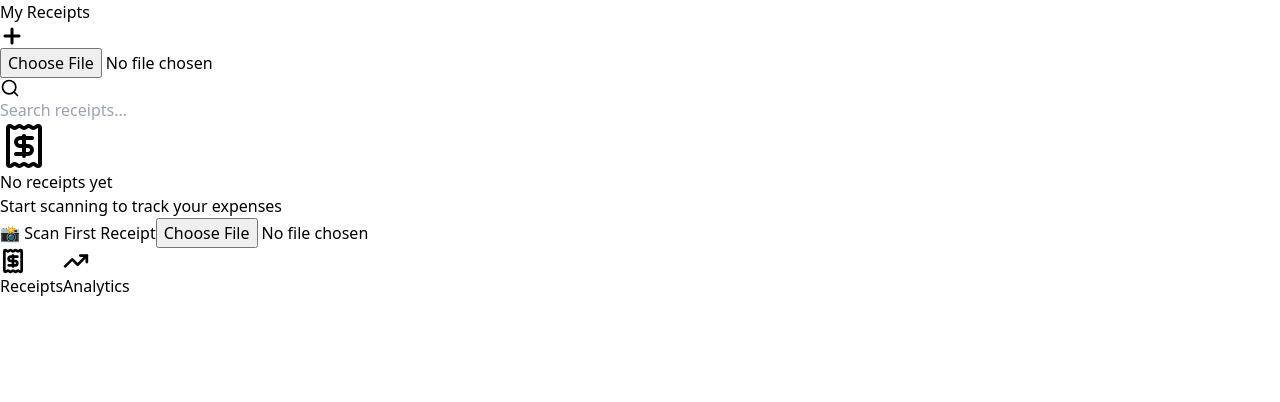
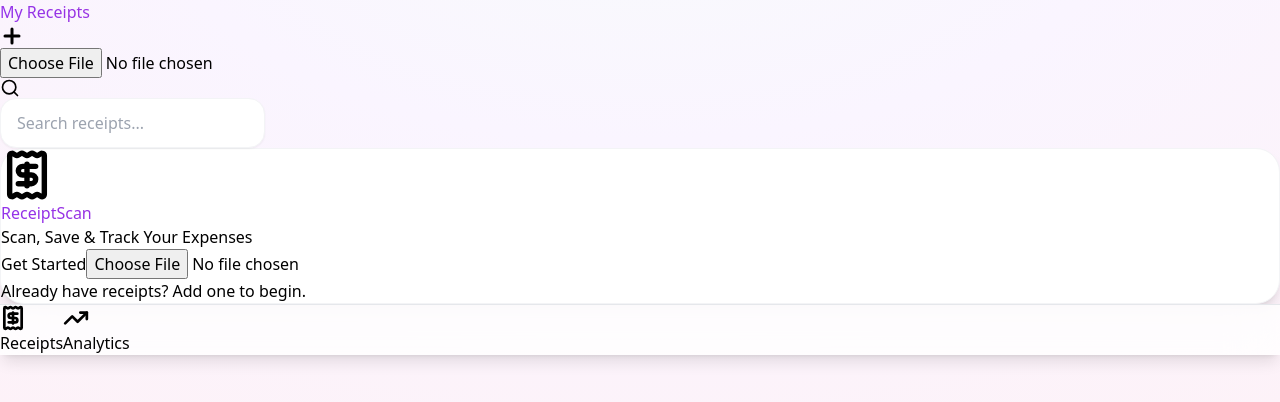
Before and after one commit to Kardaoui-Bellal/receipt-scanner-app, a React (Vite) app: page / in a window 1280 px wide. Shown: the top 402 px of the page. Built offline with nearby package versions, Linux system fonts and the light colour scheme.

Commit message:
redesign 2

```diff
--- a/src/App.jsx
+++ b/src/App.jsx
@@ -200,7 +200,7 @@
         {/* Header */}
         <div className="bg-white/80 backdrop-blur-xl px-6 py-6 sticky top-0 z-10 shadow-lg">
           <div className="flex items-center justify-between mb-4">
-            <h1 className="text-3xl font-black bg-gradient-to-r from-purple-600 to-pink-600 bg-clip-text text-transparent">
+            <h1 className="text-3xl font-black headline-gradient">
               {view === 'list' ? 'My Receipts' : 'Analytics'}
             </h1>
             {view === 'list' && (
@@ -221,7 +221,7 @@
                 placeholder="Search receipts..."
                 value={searchTerm}
                 onChange={(e) => setSearchTerm(e.target.value)}
-                className="w-full pl-12 pr-4 py-3 bg-white rounded-2xl focus:outline-none focus:ring-2 focus:ring-purple-500 font-medium shadow-sm border border-gray-100"
+                className="w-full pl-12 pr-4 pill-input"
               />
             </div>
           )}
@@ -247,7 +247,7 @@
               )}
 
               {filteredReceipts.map(receipt => (
-                <div key={receipt.id} className="bg-white rounded-3xl shadow-lg hover:shadow-xl transition-all overflow-hidden border-2 border-gray-100">
+                <div key={receipt.id} className="soft-card hover:shadow-xl transition-all overflow-hidden">
                   <div className="flex gap-4 p-5">
                     {/* Smaller Thumbnail */}
                     <div
@@ -294,16 +294,19 @@
               ))}
 
               {filteredReceipts.length === 0 && !scanning && (
-                <div className="text-center py-20">
-                  <div className="w-24 h-24 bg-gradient-to-br from-purple-100 to-pink-100 rounded-full flex items-center justify-center mx-auto mb-6">
-                    <Receipt size={48} className="text-purple-500" strokeWidth={2} />
+                <div className="py-16">
+                  <div className="soft-card p-8 text-center">
+                    <div className="w-28 h-28 bg-gradient-to-br from-purple-100 to-pink-100 rounded-full flex items-center justify-center mx-auto mb-6">
+                      <Receipt size={52} className="text-purple-500" strokeWidth={2.5} />
+                    </div>
+                    <h2 className="text-3xl font-black headline-gradient mb-2">ReceiptScan</h2>
+                    <p className="text-gray-500 font-semibold mb-8">Scan, Save & Track Your Expenses</p>
+                    <label className="inline-block cursor-pointer bg-gradient-to-r from-purple-500 to-pink-500 text-white px-10 py-4 rounded-2xl font-bold hover:shadow-xl transition-all">
+                      Get Started
+                      <input type="file" accept="image/*" capture="environment" onChange={handleFileUpload} className="hidden" />
+                    </label>
+                    <p className="text-sm text-gray-400 mt-4">Already have receipts? Add one to begin.</p>
                   </div>
-                  <h3 className="text-2xl font-black text-gray-900 mb-2">No receipts yet</h3>
-                  <p className="text-gray-500 mb-8">Start scanning to track your expenses</p>
-                  <label className="inline-block cursor-pointer bg-gradient-to-r from-purple-500 to-pink-500 text-white px-8 py-4 rounded-2xl font-bold hover:shadow-xl transition-all">
-                    📸 Scan First Receipt
-                    <input type="file" accept="image/*" capture="environment" onChange={handleFileUpload} className="hidden" />
-                  </label>
                 </div>
               )}
             </div>
@@ -311,66 +314,69 @@
 
           {view === 'analytics' && (
             <div className="space-y-6 mt-6">
-              {/* Total Spent Card */}
-              <div className="bg-gradient-to-br from-purple-500 via-pink-500 to-red-500 rounded-3xl p-8 shadow-2xl text-white relative overflow-hidden">
-                <div className="absolute top-0 right-0 w-32 h-32 bg-white/10 rounded-full -mr-16 -mt-16"></div>
-                <div className="absolute bottom-0 left-0 w-24 h-24 bg-white/10 rounded-full -ml-12 -mb-12"></div>
-                <div className="relative">
-                  <div className="flex items-center justify-between mb-2">
-                    <p className="text-sm font-bold opacity-90">Total Spent</p>
-                    <DollarSign size={32} className="opacity-20" />
+              {/* Total Spent Card - light with green change */}
+              <div className="soft-card p-8 relative overflow-hidden">
+                <div className="flex items-center justify-between mb-2">
+                  <p className="text-sm font-bold text-gray-500">Total Spent</p>
+                  <span className="text-green-600 font-bold text-sm flex items-center gap-1">
+                    <ArrowUp size={16} /> {Math.abs(stats.percentChange).toFixed(1)}%
+                  </span>
+                </div>
+                <p className="text-5xl font-black text-gray-900">${stats.total.toFixed(2)}</p>
+              </div>
+
+              {/* Donut + Trend combined like mockup */}
+              <div className="soft-card p-6">
+                <div className="grid grid-cols-3 gap-6 items-center">
+                  {/* Donut */}
+                  <div className="col-span-1 flex items-center justify-center">
+                    <div className="relative w-32 h-32">
+                      <svg viewBox="0 0 100 100" className="transform -rotate-90">
+                        {Object.entries(stats.byCategory)
+                          .filter(([_, amount]) => amount > 0)
+                          .reduce((acc, [category, amount]) => {
+                            const pct = stats.total > 0 ? (amount / stats.total) * 100 : 0;
+                            const prev = acc.length ? acc[acc.length - 1].cumulative : 0;
+                            acc.push({ category, percentage: pct, cumulative: prev + pct, color: categoryColors[category].hex });
+                            return acc;
+                          }, [])
+                          .map((seg, i) => {
+                            const dash = `${seg.percentage} ${100 - seg.percentage}`;
+                            const offset = 25 - (i > 0 ? seg.cumulative - seg.percentage : 0);
+                            return (
+                              <circle key={seg.category} cx="50" cy="50" r="15.9" fill="none" stroke={seg.color} strokeWidth="12" strokeDasharray={dash} strokeDashoffset={offset} />
+                            );
+                          })}
+                      </svg>
+                      <div className="absolute inset-0 flex items-center justify-center">
+                        <p className="text-sm font-bold text-gray-700">{stats.count} receipts</p>
+                      </div>
+                    </div>
                   </div>
-                  <p className="text-5xl font-black mb-3">${stats.total.toFixed(2)}</p>
-                  <div className="flex items-center gap-2">
-                    <ArrowUp size={20} strokeWidth={3} />
-                    <p className="text-sm font-bold">{Math.abs(stats.percentChange).toFixed(1)}% vs last month</p>
+                  {/* Trend */}
+                  <div className="col-span-2">
+                    <div className="h-24 relative">
+                      <svg viewBox="0 0 200 100" className="w-full h-full">
+                        <path d="M0 70 C 30 40, 60 80, 90 50 S 150 60, 200 40" stroke="#A855F7" strokeWidth="3" fill="none" />
+                        <path d="M0 72 C 30 42, 60 82, 90 52 S 150 62, 200 42" stroke="#EC4899" strokeWidth="2" fill="none" opacity="0.3" />
+                      </svg>
+                    </div>
+                    <div className="flex justify-between mt-2 text-xs text-gray-500 font-semibold">
+                      <span>1</span>
+                      <span>2</span>
+                      <span>3</span>
+                      <span>4</span>
+                      <span>5</span>
+                      <span>6</span>
+                      <span>7</span>
+                    </div>
                   </div>
                 </div>
               </div>
 
-              {/* Quick Stats Grid */}
-              <div className="grid grid-cols-2 gap-4">
-                <div className="bg-white rounded-3xl p-6 shadow-lg border-2 border-blue-100">
-                  <div className="w-12 h-12 bg-blue-100 rounded-2xl flex items-center justify-center mb-3">
-                    <Receipt size={24} className="text-blue-500" strokeWidth={2.5} />
-                  </div>
-                  <p className="text-3xl font-black text-gray-900">{stats.count}</p>
-                  <p className="text-sm font-bold text-gray-500">Receipts</p>
-                </div>
-                <div className="bg-white rounded-3xl p-6 shadow-lg border-2 border-green-100">
-                  <div className="w-12 h-12 bg-green-100 rounded-2xl flex items-center justify-center mb-3">
-                    <BarChart3 size={24} className="text-green-500" strokeWidth={2.5} />
-                  </div>
-                  <p className="text-3xl font-black text-gray-900">${stats.count > 0 ? (stats.total / stats.count).toFixed(0) : '0'}</p>
-                  <p className="text-sm font-bold text-gray-500">Average</p>
-                </div>
-              </div>
-
-              {/* Spending Chart Visualization */}
-              <div className="bg-white rounded-3xl p-6 shadow-lg border-2 border-gray-100">
-                <div className="flex items-center justify-between mb-6">
-                  <h3 className="text-xl font-black text-gray-900">Monthly Trend</h3>
-                  <PieChart size={24} className="text-purple-500" />
-                </div>
-                <div className="h-32 flex items-end justify-between gap-2">
-                  {[65, 45, 80, 60, 90, 70, 85].map((height, i) => (
-                    <div key={i} className="flex-1 bg-gradient-to-t from-purple-500 to-pink-500 rounded-t-xl transition-all hover:opacity-80" style={{ height: `${height}%` }}></div>
-                  ))}
-                </div>
-                <div className="flex justify-between mt-3 text-xs text-gray-500 font-semibold">
-                  <span>Mon</span>
-                  <span>Tue</span>
-                  <span>Wed</span>
-                  <span>Thu</span>
-                  <span>Fri</span>
-                  <span>Sat</span>
-                  <span>Sun</span>
-                </div>
-              </div>
-
               {/* Category Breakdown */}
-              <div className="bg-white rounded-3xl p-6 shadow-lg border-2 border-gray-100">
-                <h3 className="text-xl font-black text-gray-900 mb-6">Category Breakdown</h3>
+              <div className="soft-card p-6">
+                <h3 className="text-xl font-black text-gray-900 mb-6">Category breakdown</h3>
                 <div className="space-y-4">
                   {Object.entries(stats.byCategory)
                     .filter(([_, amount]) => amount > 0)
@@ -392,15 +398,11 @@
                             </div>
                           </div>
                           <div className="h-3 bg-gray-100 rounded-full overflow-hidden">
-                            <div
-                              className={`h-full ${categoryColors[category].bg} rounded-full transition-all duration-500 shadow-sm`}
-                              style={{ width: `${percentage}%` }}
-                            ></div>
+                            <div className={`h-full ${categoryColors[category].bg} rounded-full transition-all duration-500 shadow-sm`} style={{ width: `${percentage}%` }}></div>
                           </div>
                         </div>
                       );
                     })}
-
                   {Object.values(stats.byCategory).every(v => v === 0) && (
                     <div className="text-center py-8">
                       <div className="w-16 h-16 bg-gray-100 rounded-full flex items-center justify-center mx-auto mb-3">
@@ -411,71 +413,12 @@
                   )}
                 </div>
               </div>
-
-              {/* Donut Chart */}
-              {Object.values(stats.byCategory).some(v => v > 0) && (
-                <div className="bg-white rounded-3xl p-6 shadow-lg border-2 border-gray-100">
-                  <h3 className="text-xl font-black text-gray-900 mb-6 text-center">Spending Distribution</h3>
-                  <div className="flex items-center justify-center mb-6">
-                    <div className="relative w-48 h-48">
-                      <svg viewBox="0 0 100 100" className="transform -rotate-90">
-                        {Object.entries(stats.byCategory)
-                          .filter(([_, amount]) => amount > 0)
-                          .reduce((acc, [category, amount], i, arr) => {
-                            const percentage = (amount / stats.total) * 100;
-                            const prevPercentage = acc.length > 0 ? acc[acc.length - 1].cumulative : 0;
-                            acc.push({
-                              category,
-                              percentage,
-                              cumulative: prevPercentage + percentage,
-                              color: categoryColors[category].hex
-                            });
-                            return acc;
-                          }, [])
-                          .map((item, i) => {
-                            const strokeDasharray = `${item.percentage} ${100 - item.percentage}`;
-                            const strokeDashoffset = 25 - (i > 0 ? item.cumulative - item.percentage : 0);
-                            return (
-                              <circle
-                                key={item.category}
-                                cx="50"
-                                cy="50"
-                                r="15.9"
-                                fill="none"
-                                stroke={item.color}
-                                strokeWidth="12"
-                                strokeDasharray={strokeDasharray}
-                                strokeDashoffset={strokeDashoffset}
-                              />
-                            );
-                          })}
-                      </svg>
-                      <div className="absolute inset-0 flex items-center justify-center">
-                        <div className="text-center">
-                          <p className="text-2xl font-black text-gray-900">{stats.count}</p>
-                          <p className="text-xs text-gray-500 font-bold">receipts</p>
-                        </div>
-                      </div>
-                    </div>
-                  </div>
-                  <div className="grid grid-cols-2 gap-3">
-                    {Object.entries(stats.byCategory)
-                      .filter(([_, amount]) => amount > 0)
-                      .map(([category]) => (
-                        <div key={category} className="flex items-center gap-2">
-                          <div className={`w-3 h-3 ${categoryColors[category].bg} rounded-full`}></div>
-                          <span className="text-sm font-bold text-gray-700">{category}</span>
-                        </div>
-                      ))}
-                  </div>
-                </div>
-              )}
             </div>
           )}
         </div>
 
         {/* Bottom Nav */}
-        <div className="fixed bottom-0 left-0 right-0 bg-white/80 backdrop-blur-xl border-t border-gray-200 shadow-lg">
+        <div className="fixed bottom-0 left-0 right-0 blur-nav">
           <div className="max-w-md mx-auto px-6 py-3 flex justify-around">
             <button onClick={() => setView('list')} className={`flex flex-col items-center gap-1 py-2 ${view === 'list' ? 'text-purple-500' : 'text-gray-400'}`}>
               <Receipt size={26} strokeWidth={2.5} />
--- a/src/index.css
+++ b/src/index.css
@@ -1,6 +1,37 @@
 @tailwind base;
 @tailwind components;
 @tailwind utilities;
+
+/* Global typography and smoothing to match soft iOS-like mockups */
+html, body, #root {
+  height: 100%;
+}
+
+body {
+  -webkit-font-smoothing: antialiased;
+  -moz-osx-font-smoothing: grayscale;
+  background: radial-gradient(1200px 600px at 50% -100px, rgb(248 250 252) 0%, rgb(250 245 255) 40%, rgb(253 242 248) 100%);
+}
+
+/* Soft card shadows and rounded corners */
+.soft-card {
+  @apply bg-white rounded-3xl shadow-lg border border-gray-100;
+}
+
+/* Subtle pill inputs as in mockups */
+.pill-input {
+  @apply bg-white rounded-2xl shadow-sm border border-gray-100 px-4 py-3 font-medium focus:outline-none focus:ring-2 focus:ring-purple-500;
+}
+
+/* Gradient headline text */
+.headline-gradient {
+  @apply bg-gradient-to-r from-purple-600 to-pink-600 bg-clip-text text-transparent;
+}
+
+/* Bottom nav blur and border */
+.blur-nav {
+  @apply bg-white/80 backdrop-blur-xl border-t border-gray-200 shadow-lg;
+}
 
 body {
   margin: 0;
```
